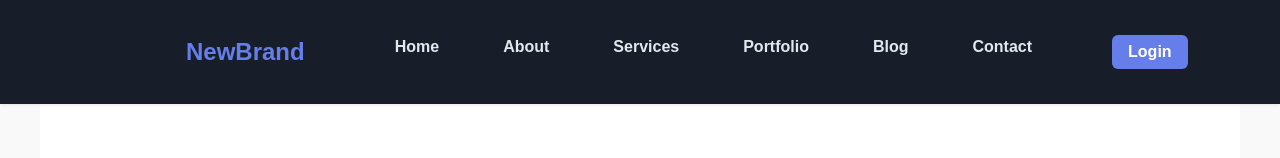
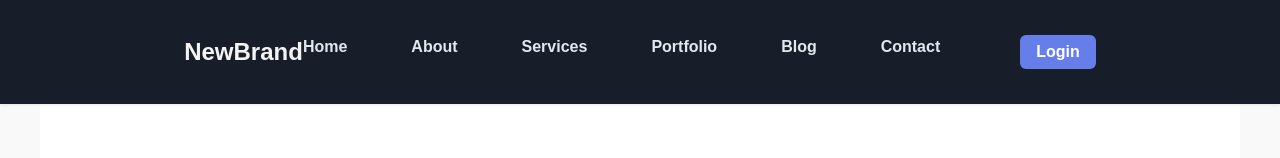
Before and after one commit to Rohanchoudharu/Mern-stack, a React (Vite) app: page / in a window 1280 px wide. Shown: the top 158 px of the page. Built offline with nearby package versions, Linux system fonts and the light colour scheme.

Commit message:
Update Navbar.css

```diff
--- a/src/components/Navbar.css
+++ b/src/components/Navbar.css
@@ -2,6 +2,7 @@
   background-color: #181e29;
   color: white;
   position: fixed;
+  top: 0%;
   width: 100%;
   z-index: 30;
   box-shadow: 0 1px 3px rgba(50, 35, 35, 0.1);
@@ -20,9 +21,9 @@
 .brand {
   font-size: 1.5rem;
   font-weight: bold;
-  color: #667eea;
+  color: #f4f4f5;
   text-decoration: none;
-  margin: 90px;
+  text-align: left;
 }
 
 .nav {
```
